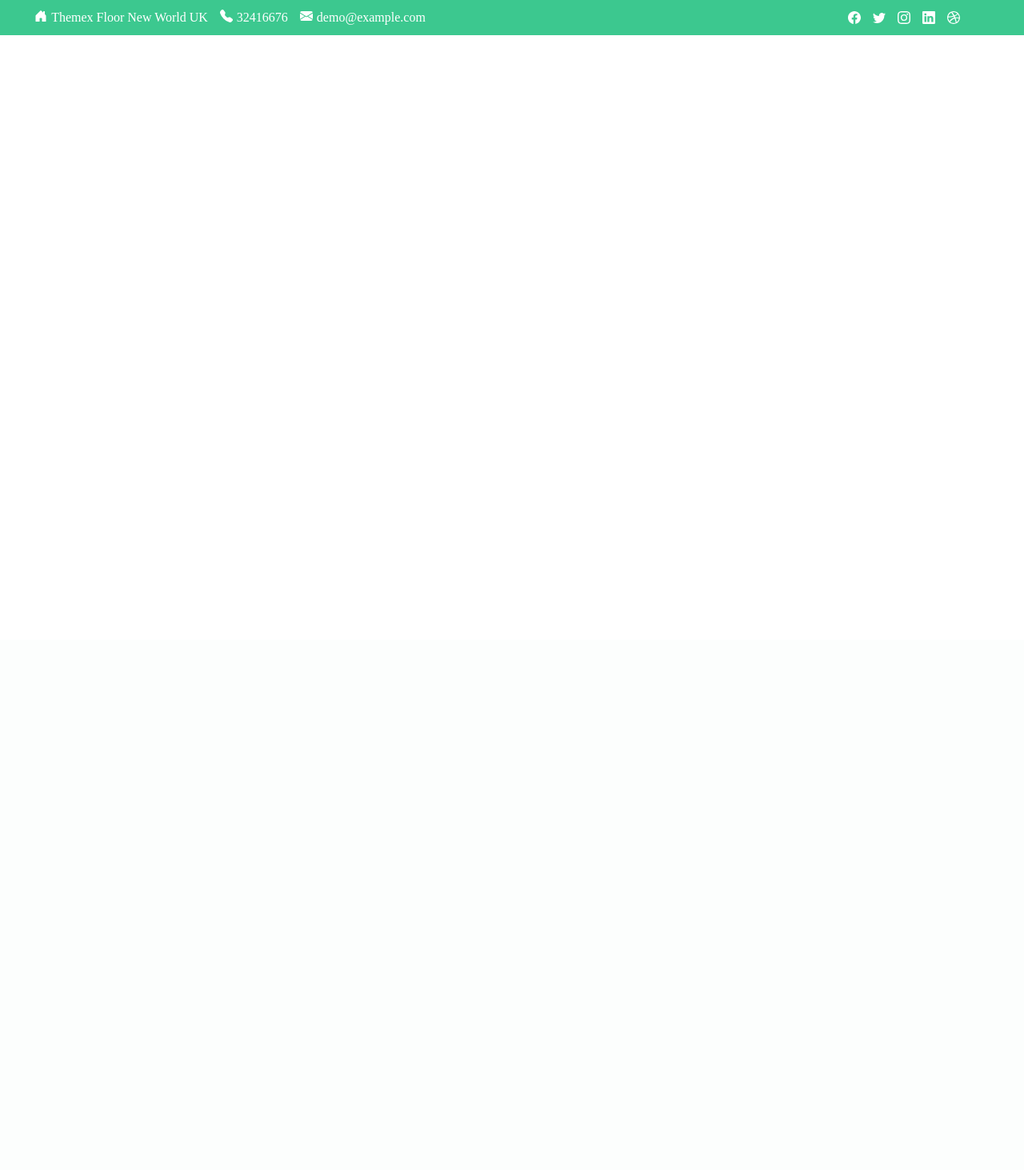
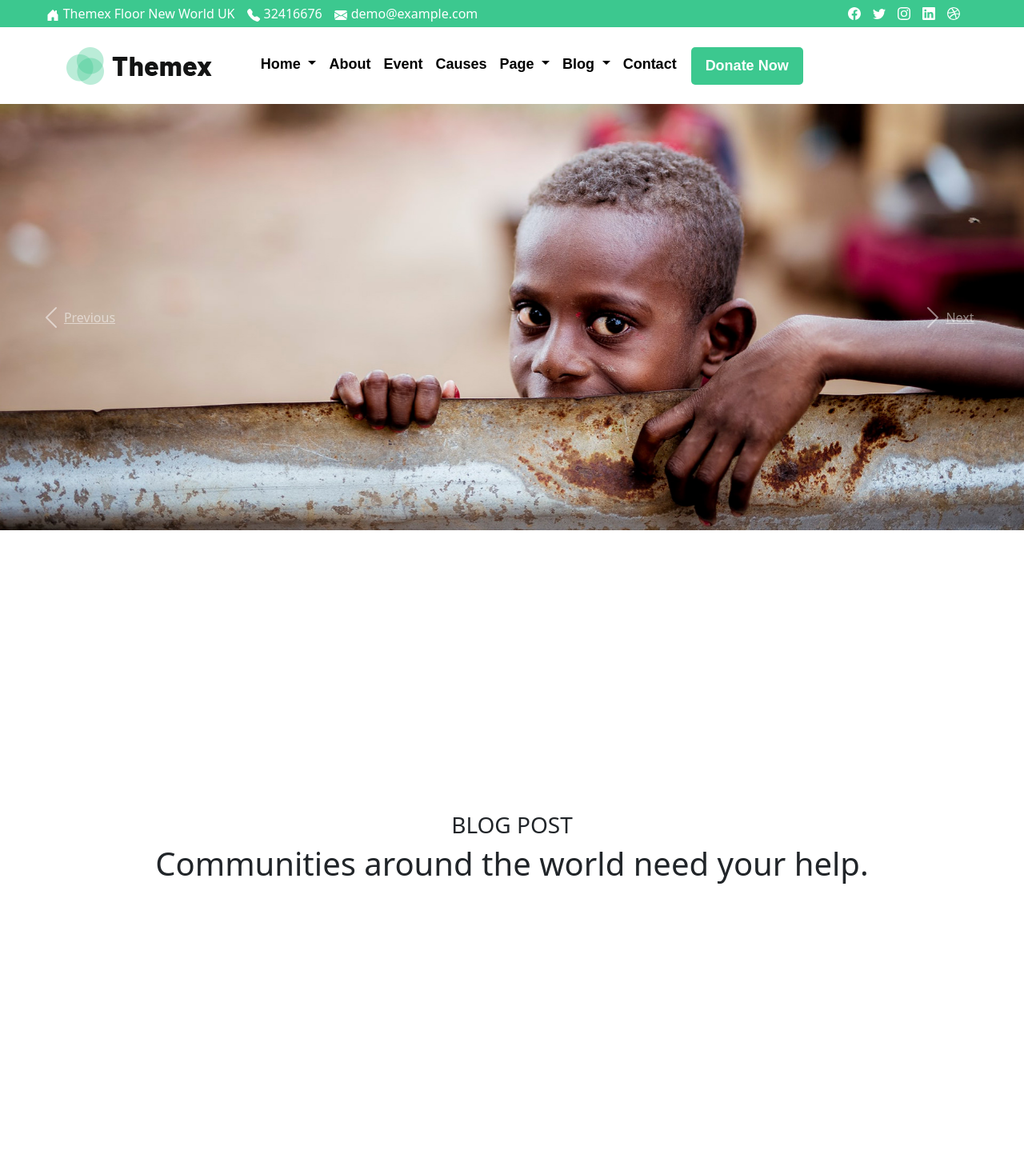
Before and after one commit to cniescola/quinta1300, a PHP site: page / in a window 1280 px wide. Shown: the whole page at 80% size. Before the commit the page ends 44 px from the top, so only its background shows below. Run offline with PHP 8.4, Linux system fonts and the light colour scheme; some libraries are stand-ins or nearby versions.

Commit message:
continuaçao site fazer parte baixo

```diff
--- a/final/index.html
+++ b/final/index.html
@@ -1,15 +1,19 @@
 <!DOCTYPE html>
 <html lang="pt-br">
+
 <head>
     <meta charset="UTF-8">
     <meta name="viewport" content="width=device-width, initial-scale=1.0">
     <title>Ze</title>
     <link rel="stylesheet" href="style.css  ">
+    <link href="https://cdn.jsdelivr.net/npm/bootstrap@5.3.7/dist/css/bootstrap.min.css" rel="stylesheet"
+        integrity="sha384-LN+7fdVzj6u52u30Kp6M/trliBMCMKTyK833zpbD+pXdCLuTusPj697FH4R/5mcr" crossorigin="anonymous">
 </head>
+
 <body>
 
     <header>
-    <nav>
+
         <div id="verde">
             <div id="esquerda">
                 <div>
@@ -37,10 +41,132 @@
                 </div>
             </div>
         </div>
+
+
+        <div id="nav2">
+            <div class="logo"><img src="img/logo1.png"></div>
+            <nav class="navbar navbar-expand-lg caixabott">
+                <div class="container-fluid">
+                    <button class="navbar-toggler" type="button" data-bs-toggle="collapse"
+                        data-bs-target="#navbarNavDropdown" aria-controls="navbarNavDropdown" aria-expanded="false"
+                        aria-label="Toggle navigation">
+                        <span class="navbar-toggler-icon"></span>
+                    </button>
+                    <div class="collapse navbar-collapse" id="navbarNavDropdown">
+                        <ul class="navbar-nav">
+                            <li class="nav-item dropdown">
+                                <a class="nav-link dropdown-toggle" href="#" role="button" data-bs-toggle="dropdown"
+                                    aria-expanded="false">
+                                    Home
+                                </a>
+                                <ul class="dropdown-menu">
+                                    <li><a class="dropdown-item" href="#">Family Charity</a></li>
+                                    <li><a class="dropdown-item" href="#">Chaild Charity</a></li>
+                                    <li><a class="dropdown-item" href="#">Fundraising</a></li>
+                                    <li><a class="dropdown-item" href="#">Home One Page</a></li>
+                                </ul>
+                            </li>
+                            <li class="nav-item">
+                                <a class="nav-link" href="#">About</a>
+                            </li>
+                            <li class="nav-item">
+                                <a class="nav-link" href="#">Event</a>
+                            </li>
+                            <li class="nav-item">
+                                <a class="nav-link" href="#">Causes</a>
+                            </li>
+                            <li class="nav-item dropdown">
+                                <a class="nav-link dropdown-toggle" href="#" role="button" data-bs-toggle="dropdown"
+                                    aria-expanded="false">
+                                    Page
+                                </a>
+                                <ul class="dropdown-menu">
+                                    <li><a class="dropdown-item" href="#">Services</a></li>
+                                    <li><a class="dropdown-item" href="#">Faq</a></li>
+                                    <li><a class="dropdown-item" href="#">Volunteer</a></li>
+                                    <li><a class="dropdown-item" href="#">Our Clients</a></li>
+                                    <li><a class="dropdown-item" href="#">Portfolio Grid</a></li>
+                                </ul>
+                            </li>
+                            <li class="nav-item dropdown">
+                                <a class="nav-link dropdown-toggle" href="#" role="button" data-bs-toggle="dropdown"
+                                    aria-expanded="false">
+                                    Blog
+                                </a>
+                                <ul class="dropdown-menu">
+                                    <li><a class="dropdown-item" href="#">Blog Right Sidebar</a></li>
+                                </ul>
+                            </li>
+                            <li class="nav-item">
+                                <a class="nav-link" href="#">Contact</a>
+                            </li>
+                            <div class="donate-btn-header">
+                                <a class="dtbtn" href="#">Donate Now</a>
+                            </div>
+                        </ul>
+                    </div>
+                </div>
             </nav>
     </header>
+    <script src="https://cdn.jsdelivr.net/npm/bootstrap@5.3.7/dist/js/bootstrap.bundle.min.js"
+        integrity="sha384-ndDqU0Gzau9qJ1lfW4pNLlhNTkCfHzAVBReH9diLvGRem5+R9g2FzA8ZGN954O5Q"
+        crossorigin="anonymous"></script>
 
+    <main>
+        <section>
+            <div id="carouselExampleControls" class="carousel slide" data-ride="carousel">
+                <div class="carousel-inner">
+                    <div class="carousel-item active">
+                        <img class="d-block w-100" src="img/slider01.jpg" alt="First slide">
+                    </div>
+                    <div class="carousel-item">
+                        <img class="d-block w-100" src="img/slider02.jpg" alt="Second slide">
+                    </div>
+                </div>
+                <a class="carousel-control-prev" href="#carouselExampleControls" role="button" data-slide="prev">
+                    <span class="carousel-control-prev-icon" aria-hidden="true"></span>
+                    <span class="sr-only">Previous</span>
+                </a>
+                <a class="carousel-control-next" href="#carouselExampleControls" role="button" data-slide="next">
+                    <span class="carousel-control-next-icon" aria-hidden="true"></span>
+                    <span class="sr-only">Next</span>
+                </a>
+            </div>
+        </section>
 
+        <section id="sec2">
+            <div id="top">
+                <h3>BLOG POST</h3>
+                <h1>Communities around the world
+                    need your help.</h1>
+            </div>
+            <div id="baixo"></div>
+        </section>
+    </main>
 
+    <script src="https://code.jquery.com/jquery-3.2.1.slim.min.js"
+        integrity="sha384-KJ3o2DKtIkvYIK3UENzmM7KCkRr/rE9/Qpg6aAZGJwFDMVNA/GpGFF93hXpG5KkN"
+        crossorigin="anonymous"></script>
+    <script src="https://cdn.jsdelivr.net/npm/popper.js@1.12.9/dist/umd/popper.min.js"
+        integrity="sha384-ApNbgh9B+Y1QKtv3Rn7W3mgPxhU9K/ScQsAP7hUibX39j7fakFPskvXusvfa0b4Q"
+        crossorigin="anonymous"></script>
+    <script src="https://cdn.jsdelivr.net/npm/bootstrap@4.0.0/dist/js/bootstrap.min.js"
+        integrity="sha384-JZR6Spejh4U02d8jOt6vLEHfe/JQGiRRSQQxSfFWpi1MquVdAyjUar5+76PVCmYl"
+        crossorigin="anonymous"></script>
+    <script src="https://code.jquery.com/jquery-3.7.1.js"
+        integrity="sha256-eKhayi8LEQwp4NKxN+CfCh+3qOVUtJn3QNZ0TciWLP4=" crossorigin="anonymous"></script>
+
+    <script>
+        window.addEventListener("wheel", (e) => {
+            const sec = document.getElementById('#nav2');
+            var i = 0;
+            if (e.deltaY >= 100) {
+                $('#nav2').addClass('phael');
+            } else {
+                $('#nav2').removeClass('phael');
+            }
+        });
+    </script>
 </body>
+
 </html>
--- a/final/style.css
+++ b/final/style.css
@@ -96,3 +96,101 @@ header #verde #esquerda > div{
 .icons2 img:hover{
     filter: none;
 }
+
+#nav2{
+    width: 100%;
+    height: 106px;
+    display: flex;
+    flex-direction: row;
+    justify-content: space-between;
+    align-items: start;
+    background-color: white;
+    padding-right: 83px;
+    padding-left: 83px;
+    transition: 0.5s;
+}
+
+.phael{
+    filter: invert();
+    position: fixed;
+    z-index: 100;
+}
+
+#nav2 .logo{
+    width: 25%;
+    height: 100%;
+    display: flex;
+    flex-direction: row;
+    align-items: center;
+}
+
+#nav2 .caixabott{
+    height: 100%;
+    background-color: white !important;
+    display: flex;
+    flex-direction: row;
+    align-items: center;
+    justify-content: center;
+}
+
+#nav2 li a{
+    font-family: sans-serif;
+    font-weight: bold;
+    font-size: 18px;
+    color: black;
+}
+
+.donate-btn-header{
+    display: flex;
+    flex-direction: row;
+    align-items: center;
+    justify-content: center;
+    height: 47px;
+    width: 150px;
+}
+
+.donate-btn-header .dtbtn{
+    display: flex;
+    flex-direction: row;
+    align-items: center;
+    justify-content: center;
+    height: 100%;
+    width: 100%;
+    background-color: #3cc88f;
+    color: white;
+    font-family: sans-serif;
+    font-weight: bold;
+    font-size: 18px;
+    border-radius: 5px;
+    text-decoration: none;
+    transition: 0.3s;
+    margin-left: 10px;
+}
+
+.donate-btn-header .dtbtn:hover{
+    background-color: #005B27;
+}
+
+#sec2{
+    width: 100%;
+    height: 100vh;
+    display: flex;
+    flex-direction: column;
+    justify-content:center;
+    align-items: center;
+}
+
+#top{
+    display: flex;
+    flex-direction: column;
+    justify-content: center;
+    align-items: center;
+    text-align: center;
+}
+
+#baixo{
+    display: flex;
+    flex-direction: row;
+    justify-content: center;
+    align-items: center;
+}
```
Also changed, not shown: final/img/logo1.png (added), final/img/slider01.jpg (added), final/img/slider02.jpg (added), final/img/themex-blog1.jpg (added). Lines whose indentation alone changed are shown as unchanged.
